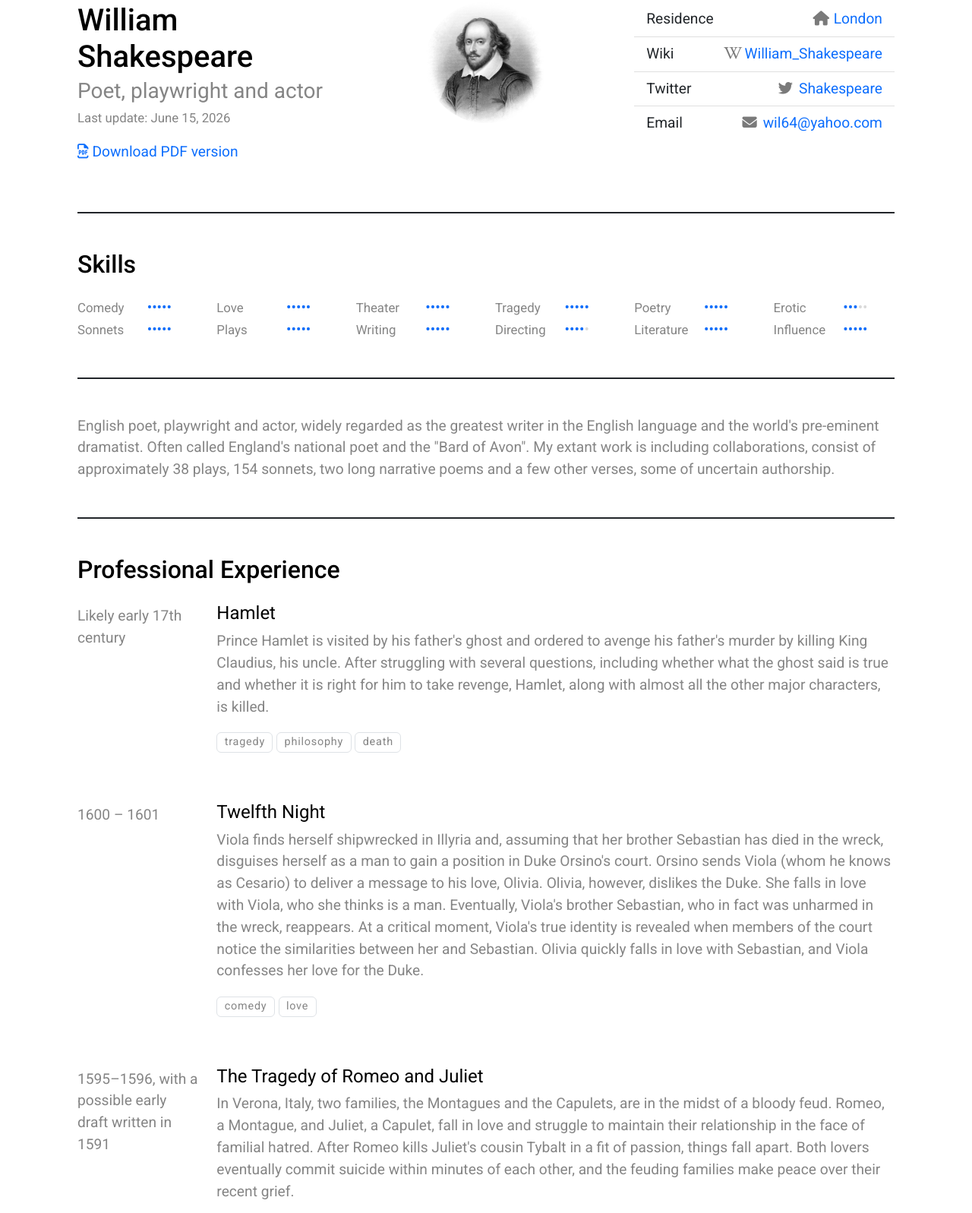
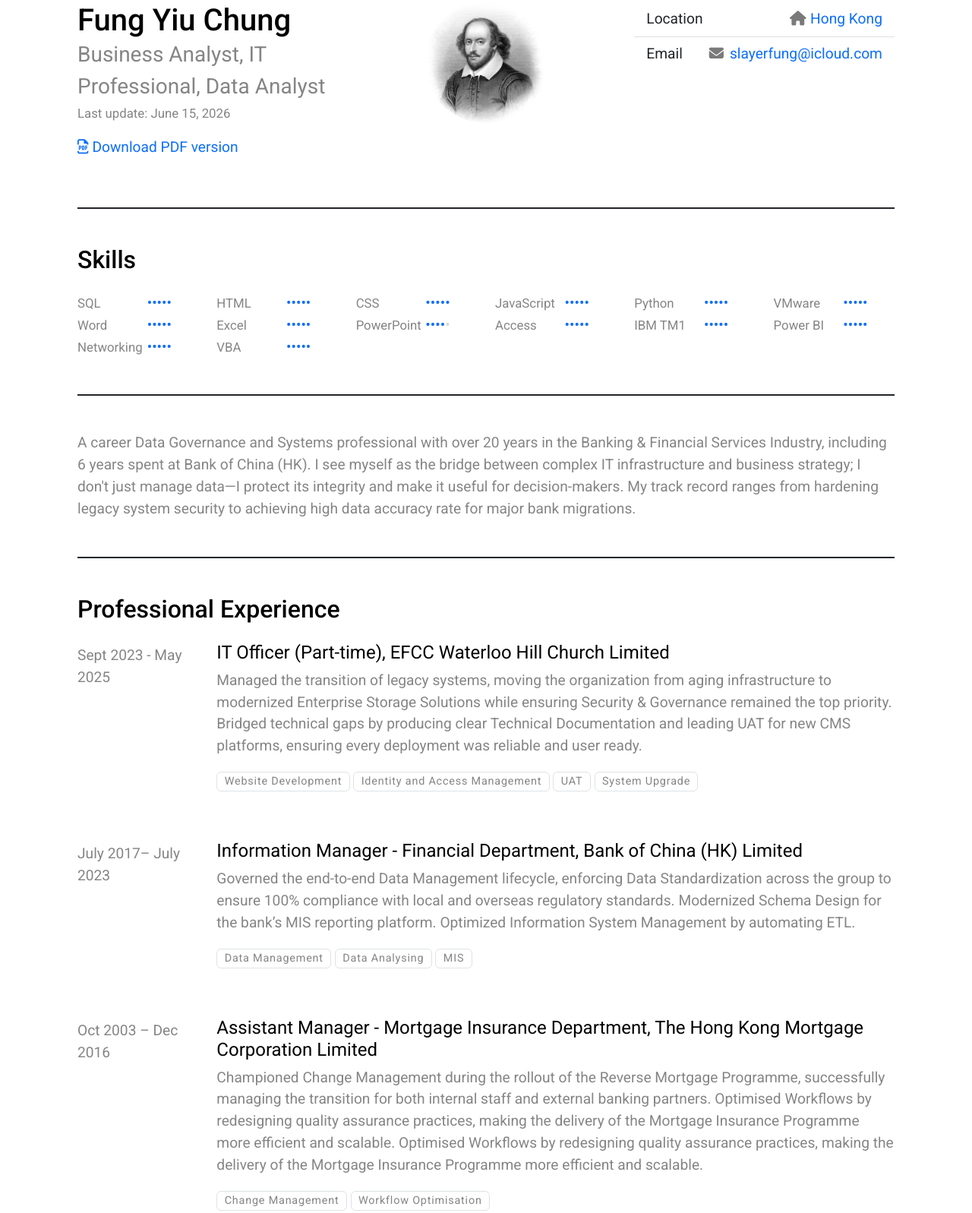
Before and after one commit to slayerfung724/personalprofile, a plain HTML site: page index.html in a window 1280 px wide. Shown: the part 29-1626 px from the top of the page at 76% size. Drawn offline with nearby package versions, Linux system fonts and the light colour scheme.

Commit message:
Deploying to gh-pages from @ slayerfung724/personalprofile@ec5a1641b30c8717b06ea010c726b981e5be851f 🚀

```diff
--- a/index.html
+++ b/index.html
@@ -3,7 +3,7 @@
 <head>
     <meta charset="UTF-8"/>
     <meta name="viewport" content="width=device-width, initial-scale=1">
-    <title>William Shakespeare. Poet, playwright and actor</title>
+    <title>Fung Yiu Chung. Business Analyst, IT Professional, Data Analyst</title>
     <link rel="icon" href="favicon.ico" type="image/x-icon"/>
     <link rel="preconnect" href="https://fonts.googleapis.com">
     <link rel="preconnect" href="https://fonts.gstatic.com" crossorigin>
@@ -19,15 +19,15 @@
         <div class="row">
             <div class="col-print-6 col-12 col-md-4 d-flex justify-content-between flex-column">
                 <div>
-                    <h1 class="mb-0">William Shakespeare</h1>
-                    <div class="fs-3">Poet, playwright and actor</div>
+                    <h1 class="mb-0">Fung Yiu Chung</h1>
+                    <div class="fs-3">Business Analyst, IT Professional, Data Analyst</div>
                 </div>
                 <div>
                     <p>
                         <time datetime="" class="small">Last update: June 15, 2026</time>
                     </p>
                     <p>
-                        <span class="screen"><a href="william-shakespeare.poet-playwright-and-actor.pdf"><i class="far fa-file-pdf"></i>Download PDF version</a></span>
+                        <span class="screen"><a href="fung-yiu-chung.business-analyst-it-professional-data-analyst.pdf"><i class="far fa-file-pdf"></i>Download PDF version</a></span>
                         <span class="print">Up-to-date version of CV is available at <a href="https://slayerfung724.github.io/personalprofile"
                                                                                         class="text-nowrap"><i
                             class="fab fa-github" aria-hidden="true"></i>https://slayerfung724.github.io/personalprofile</a></span>
@@ -40,22 +40,12 @@
             <div class="col-print-6 col-12 col-md-5 offset-lg-1 col-lg-4">
                 <ul class="list-group list-group-flush">
                     <li class="list-group-item d-flex justify-content-between align-items-start">
-                        <span class="text-nowrap">Residence</span>
-                        <span class="text-nowrap"><a href="https://www.google.com/maps/place/London,+UK/@51.5285582,-0.2416814,11z/data=!3m1!4b1!4m5!3m4!1s0x47d8a00baf21de75:0x52963a5addd52a99!8m2!3d51.5072178!4d-0.1275862"><i class="fa fa-home fact-icon"></i>London</a></span>
-                    </li>
-                    <li class="list-group-item d-flex justify-content-between align-items-start">
-                        <span class="text-nowrap">Wiki</span>
-                        <span class="text-nowrap"><a href="https://en.wikipedia.org/wiki/William_Shakespeare">
-                  <i class="fa-brands fa-wikipedia-w fact-icon"></i>William_Shakespeare
-                </a></span>
-                    </li>
-                    <li class="list-group-item d-flex justify-content-between align-items-start">
-                        <span class="text-nowrap">Twitter</span>
-                        <span class="text-nowrap"><a href="https://twitter.com/shakespeare"><i class="fa-brands fa-twitter fact-icon"></i>Shakespeare</a></span>
+                        <span class="text-nowrap">Location</span>
+                        <span class="text-nowrap"><a href="https://maps.app.goo.gl/PHa6FFCRuGaojAFA6"><i class="fa fa-home fact-icon"></i>Hong Kong</a></span>
                     </li>
                     <li class="list-group-item d-flex justify-content-between align-items-start">
                         <span class="text-nowrap">Email</span>
-                        <span class="text-nowrap"><a href="mailto:wil64@yahoo.com"><i class="fa fa-envelope fact-icon"></i>wil64@yahoo.com</a></span>
+                        <span class="text-nowrap"><a href="mailto:slayerfung@icloud.com"><i class="fa fa-envelope fact-icon"></i>slayerfung@icloud.com</a></span>
                     </li>
                 </ul>
             </div>
@@ -66,7 +56,7 @@
         <h3 class="h2 screen mb-4">Skills</h3>
         <div class="row align-items-center">
             <div class="col-print-1 col-3 col-md-2 col-lg-1 text-right">
-                <small>Comedy</small>
+                <small>SQL</small>
             </div>
             <div class="col-print-1 col-3 col-md-2 col-lg-1">
                 <div class="skills">
@@ -74,7 +64,7 @@
                 </div>
             </div>
             <div class="col-print-1 col-3 col-md-2 col-lg-1 text-right">
-                <small>Love</small>
+                <small>HTML</small>
             </div>
             <div class="col-print-1 col-3 col-md-2 col-lg-1">
                 <div class="skills">
@@ -82,7 +72,7 @@
                 </div>
             </div>
             <div class="col-print-1 col-3 col-md-2 col-lg-1 text-right">
-                <small>Theater</small>
+                <small>CSS</small>
             </div>
             <div class="col-print-1 col-3 col-md-2 col-lg-1">
                 <div class="skills">
@@ -90,7 +80,7 @@
                 </div>
             </div>
             <div class="col-print-1 col-3 col-md-2 col-lg-1 text-right">
-                <small>Tragedy</small>
+                <small>JavaScript</small>
             </div>
             <div class="col-print-1 col-3 col-md-2 col-lg-1">
                 <div class="skills">
@@ -98,7 +88,7 @@
                 </div>
             </div>
             <div class="col-print-1 col-3 col-md-2 col-lg-1 text-right">
-                <small>Poetry</small>
+                <small>Python</small>
             </div>
             <div class="col-print-1 col-3 col-md-2 col-lg-1">
                 <div class="skills">
@@ -106,15 +96,7 @@
                 </div>
             </div>
             <div class="col-print-1 col-3 col-md-2 col-lg-1 text-right">
-                <small>Erotic</small>
-            </div>
-            <div class="col-print-1 col-3 col-md-2 col-lg-1">
-                <div class="skills">
-                    <div class="skills-bar" style="width: 60%"></div>
-                </div>
-            </div>
-            <div class="col-print-1 col-3 col-md-2 col-lg-1 text-right">
-                <small>Sonnets</small>
+                <small>VMware</small>
             </div>
             <div class="col-print-1 col-3 col-md-2 col-lg-1">
                 <div class="skills">
@@ -122,7 +104,7 @@
                 </div>
             </div>
             <div class="col-print-1 col-3 col-md-2 col-lg-1 text-right">
-                <small>Plays</small>
+                <small>Word</small>
             </div>
             <div class="col-print-1 col-3 col-md-2 col-lg-1">
                 <div class="skills">
@@ -130,7 +112,7 @@
                 </div>
             </div>
             <div class="col-print-1 col-3 col-md-2 col-lg-1 text-right">
-                <small>Writing</small>
+                <small>Excel</small>
             </div>
             <div class="col-print-1 col-3 col-md-2 col-lg-1">
                 <div class="skills">
@@ -138,7 +120,7 @@
                 </div>
             </div>
             <div class="col-print-1 col-3 col-md-2 col-lg-1 text-right">
-                <small>Directing</small>
+                <small>PowerPoint</small>
             </div>
             <div class="col-print-1 col-3 col-md-2 col-lg-1">
                 <div class="skills">
@@ -146,7 +128,7 @@
                 </div>
             </div>
             <div class="col-print-1 col-3 col-md-2 col-lg-1 text-right">
-                <small>Literature</small>
+                <small>Access</small>
             </div>
             <div class="col-print-1 col-3 col-md-2 col-lg-1">
                 <div class="skills">
@@ -154,7 +136,31 @@
                 </div>
             </div>
             <div class="col-print-1 col-3 col-md-2 col-lg-1 text-right">
-                <small>Influence</small>
+                <small>IBM TM1</small>
+            </div>
+            <div class="col-print-1 col-3 col-md-2 col-lg-1">
+                <div class="skills">
+                    <div class="skills-bar" style="width: 100%"></div>
+                </div>
+            </div>
+            <div class="col-print-1 col-3 col-md-2 col-lg-1 text-right">
+                <small>Power BI</small>
+            </div>
+            <div class="col-print-1 col-3 col-md-2 col-lg-1">
+                <div class="skills">
+                    <div class="skills-bar" style="width: 100%"></div>
+                </div>
+            </div>
+            <div class="col-print-1 col-3 col-md-2 col-lg-1 text-right">
+                <small>Networking</small>
+            </div>
+            <div class="col-print-1 col-3 col-md-2 col-lg-1">
+                <div class="skills">
+                    <div class="skills-bar" style="width: 100%"></div>
+                </div>
+            </div>
+            <div class="col-print-1 col-3 col-md-2 col-lg-1 text-right">
+                <small>VBA</small>
             </div>
             <div class="col-print-1 col-3 col-md-2 col-lg-1">
                 <div class="skills">
@@ -165,58 +171,57 @@
     </div>
 
     <div class="border-bottom border-2 border-print-0 border-dark mb-5 pb-5 pb-print-0 mb-print-1">
-        English poet, playwright and actor, widely regarded as the greatest writer in the English language
-        and the world's pre-eminent dramatist. Often called England's national poet and the "Bard of Avon".
-        My extant work is including collaborations, consist of approximately 38 plays, 154 sonnets,
-        two long narrative poems and a few other verses, some of uncertain authorship.
+        A career Data Governance and Systems professional with over 20 years in the Banking & Financial Services Industry, including 6 years spent at Bank of China (HK). I see myself as the bridge between complex IT infrastructure and business strategy; I don't just manage data—I protect its integrity and make it useful for decision-makers. My track record ranges from hardening legacy system security to achieving high data accuracy rate for major bank migrations.
     </div>
 
     <div class="border-bottom border-2 border-print-0 border-dark mb-5 pb-5 pb-print-0 mb-print-1">
         <h2 class="mb-4">Professional Experience</h2>
         <div class="row d-block d-md-flex mb-5">
             <div class="col-md-2 pt-1">
-                Likely early 17th century
+                Sept 2023 - May 2025
             </div>
             <div class="col-md-10">
-                <h3 class="fs-4 fw-normal">Hamlet</h3>
+                <h3 class="fs-4 fw-normal">IT Officer (Part-time), EFCC Waterloo Hill Church Limited</h3>
 
-                <div><p>Prince Hamlet is visited by his father&#39;s ghost and ordered to avenge his father&#39;s murder by killing King Claudius, his uncle. After struggling with several questions, including whether what the ghost said is true and whether it is right for him to take revenge, Hamlet, along with almost all the other major characters, is killed.</p></div>
+                <div><p>Managed the transition of legacy systems, moving the organization from aging infrastructure to modernized Enterprise Storage Solutions while ensuring Security &amp; Governance remained the top priority.
+Bridged technical gaps by producing clear Technical Documentation and leading UAT for new CMS platforms, ensuring every deployment was reliable and user ready.</p></div>
 
                 <p>
-                    <span class="badge text-body border border-1">tragedy</span>
-                    <span class="badge text-body border border-1">philosophy</span>
-                    <span class="badge text-body border border-1">death</span>
+                    <span class="badge text-body border border-1">Website Development</span>
+                    <span class="badge text-body border border-1">Identity and Access Management</span>
+                    <span class="badge text-body border border-1">UAT</span>
+                    <span class="badge text-body border border-1">System Upgrade</span>
                 </p>
             </div>
         </div>
         <div class="row d-block d-md-flex mb-5">
             <div class="col-md-2 pt-1">
-                1600 – 1601
+                July 2017– July 2023
             </div>
             <div class="col-md-10">
-                <h3 class="fs-4 fw-normal">Twelfth Night</h3>
+                <h3 class="fs-4 fw-normal">Information Manager - Financial Department, Bank of China (HK) Limited</h3>
 
-                <div><p>Viola finds herself shipwrecked in Illyria and, assuming that her brother Sebastian has died in the wreck, disguises herself as a man to gain a position in Duke Orsino&#39;s court. Orsino sends Viola (whom he knows as Cesario) to deliver a message to his love, Olivia. Olivia, however, dislikes the Duke. She falls in love with Viola, who she thinks is a man. Eventually, Viola&#39;s brother Sebastian, who in fact was unharmed in the wreck, reappears. At a critical moment, Viola&#39;s true identity is revealed when members of the court notice the similarities between her and Sebastian. Olivia quickly falls in love with Sebastian, and Viola confesses her love for the Duke.</p></div>
+                <div><p>Governed the end-to-end Data Management lifecycle, enforcing Data Standardization across the group to ensure 100% compliance with local and overseas regulatory standards. Modernized Schema Design for the bank’s MIS reporting platform. Optimized Information System Management by automating ETL.</p></div>
 
                 <p>
-                    <span class="badge text-body border border-1">comedy</span>
-                    <span class="badge text-body border border-1">love</span>
+                    <span class="badge text-body border border-1">Data Management</span>
+                    <span class="badge text-body border border-1">Data Analysing</span>
+                    <span class="badge text-body border border-1">MIS</span>
                 </p>
             </div>
         </div>
         <div class="row d-block d-md-flex">
             <div class="col-md-2 pt-1">
-                1595–1596, with a possible early draft written in 1591
+                Oct 2003 – Dec 2016
             </div>
             <div class="col-md-10">
-                <h3 class="fs-4 fw-normal">The Tragedy of Romeo and Juliet</h3>
+                <h3 class="fs-4 fw-normal">Assistant Manager - Mortgage Insurance Department, The Hong Kong Mortgage Corporation Limited</h3>
 
-                <div><p>In Verona, Italy, two families, the Montagues and the Capulets, are in the midst of a bloody feud. Romeo, a Montague, and Juliet, a Capulet, fall in love and struggle to maintain their relationship in the face of familial hatred. After Romeo kills Juliet&#39;s cousin Tybalt in a fit of passion, things fall apart. Both lovers eventually commit suicide within minutes of each other, and the feuding families make peace over their recent grief.</p></div>
+                <div><p> Championed Change Management during the rollout of the Reverse Mortgage Programme, successfully managing the transition for both internal staff and external banking partners. Optimised Workflows by redesigning quality assurance practices, making the delivery of the Mortgage Insurance Programme more efficient and scalable. Optimised Workflows by redesigning quality assurance practices, making the delivery of the Mortgage Insurance Programme more efficient and scalable.</p></div>
 
                 <p>
-                    <span class="badge text-body border border-1">tragedy</span>
-                    <span class="badge text-body border border-1">death</span>
-                    <span class="badge text-body border border-1">love</span>
+                    <span class="badge text-body border border-1">Change Management</span>
+                    <span class="badge text-body border border-1">Workflow Optimisation</span>
                 </p>
             </div>
         </div>
@@ -224,29 +229,27 @@
 
     <div class="border-bottom border-2 border-print-0 border-dark mb-5 pb-5 pb-print-0 mb-print-1">
         <h2 class="mb-4">Education</h2>
-        <div>King Edward VI Grammar School in Stratford-upon-Avon [1571 - 1578]</div>
+        <div>BSc in Computer Sciences (Honours) - University of Greenwich, United Kingdom</div>
     </div>
 
-    <h2 class="mb-4">Additional Experience</h2>
+    <h2 class="mb-4">Others</h2>
 
     <div class="mb-4">
-        <h3 class="fs-4 fw-normal">Performance</h3>
+        <h3 class="fs-4 fw-normal">Languages</h3>
 
-        <p>Thousands of performances of my plays have been staged since the end of the 16th century. Many of my greatest plays were performed by the Lord Chamberlain&#39;s Men and King&#39;s Men acting companies at the <a href="https://en.wikipedia.org/wiki/Globe_Theatre">Globe</a> and Blackfriars Theatres.</p>
+        <p> Cantonese, English, Mandarin</p>
 
         <div>
-            <span class="badge text-body border border-1">theater</span>
-            <span class="badge text-body border border-1">play</span>
+            <span class="badge text-body border border-1">language</span>
         </div>
     </div>
     <div class="mb-4">
-        <h3 class="fs-4 fw-normal">Poetry</h3>
+        <h3 class="fs-4 fw-normal">Expected Salary</h3>
 
-        <p>In 1593 and 1594, when the theatres were closed because of plague, I published two narrative poems on sexual themes, Venus and Adonis and The Rape of Lucrece. I dedicated them to Henry Wriothesley, Earl of Southampton.</p>
+        <pre><code>asked to provide</code></pre>
 
         <div>
-            <span class="badge text-body border border-1">poetry</span>
-            <span class="badge text-body border border-1">erotic</span>
+            <span class="badge text-body border border-1">Salary</span>
         </div>
     </div>
 </div>
```
Also changed, not shown: 2 other files.
